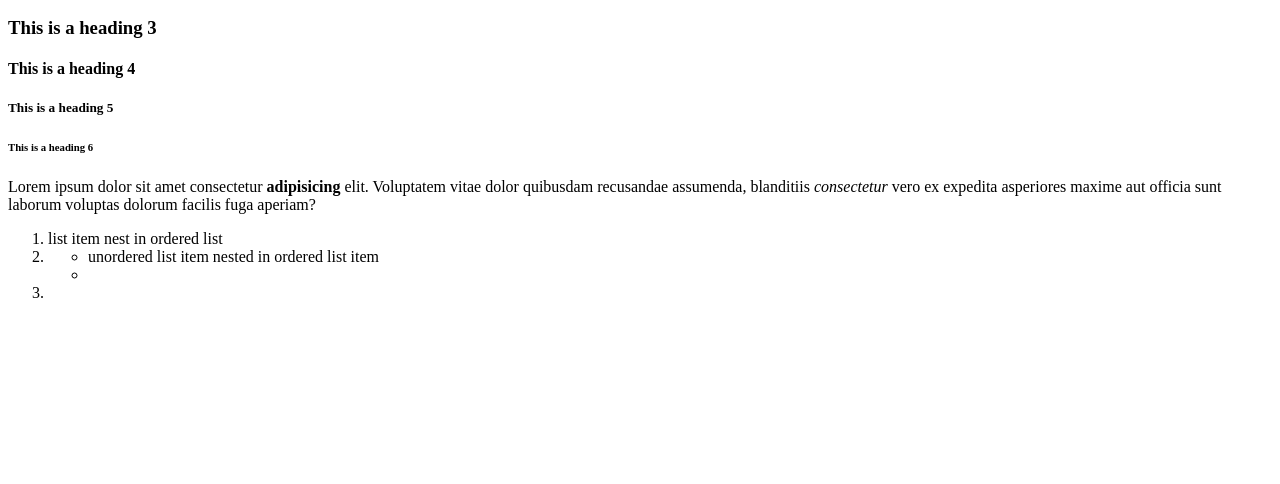
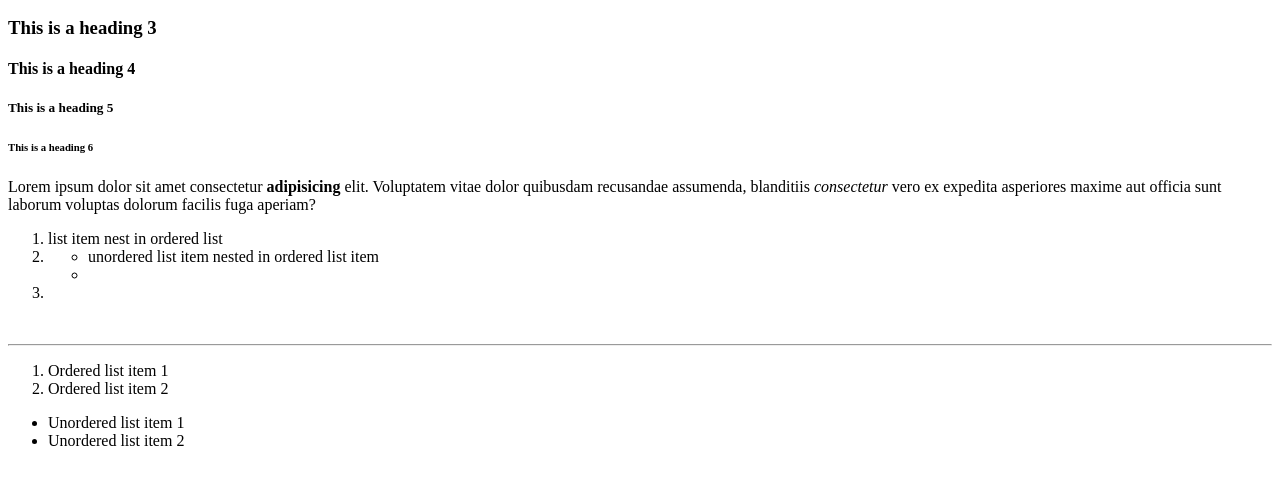
Before and after one commit to mvz-theFluffyStache/html_basics, a plain HTML site: page index.html in a window 1280 px wide. Shown: the part 198-682 px from the top of the page. Drawn offline with Linux system fonts and the light colour scheme.

Commit message:
Added ordered and unordered list for demonstrations

```diff
--- a/index.html
+++ b/index.html
@@ -46,5 +46,19 @@
         </ul></li>
         <li></li>
      </ol>
+
+     <br><hr>
+
+    <!-- Lesson on Lists -->
+    <!-- Ordered List -->
+    <ol>
+        <li>Ordered list item 1</li>
+        <li>Ordered list item 2</li>
+    </ol>
+    <!-- Unordered list -->
+    <ul>
+        <li>Unordered list item 1</li>
+        <li>Unordered list item 2</li>
+    </ul>
  </body>
  </html>
```
